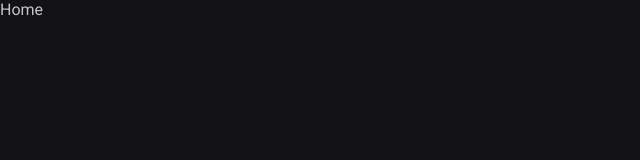
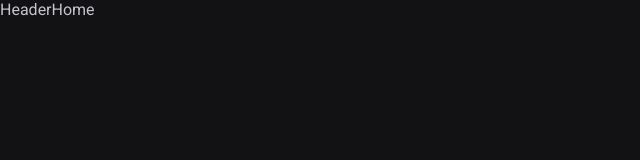
Before and after one commit to Baggio25/02-fundamentos-react-ignite-timer, a React (Vite) app: page / in a window 1280 px wide. Shown: the top 160 px of the page, without its empty margins (0-640 px from the left). Built offline with nearby package versions, Linux system fonts and the light colour scheme.

Commit message:
Root layouts

```diff
--- a/src/Router.tsx
+++ b/src/Router.tsx
@@ -1,13 +1,16 @@
-import {Route, Routes} from 'react-router-dom';
+import { Route, Routes } from "react-router-dom";
 
-import { Home } from './pages/Home';
-import { History } from './pages/History';
+import { Home } from "./pages/Home";
+import { History } from "./pages/History";
+import { DefaultLayout } from "./layouts/DefaultLayout";
 
 export function Router() {
-    return(
-        <Routes>
-            <Route path='/' element={<Home />} />
-            <Route path='/history' element={<History />} />
-        </Routes>
-    )
+  return (
+    <Routes>
+      <Route path="/" element={<DefaultLayout />}>
+        <Route path="/" element={<Home />} />
+        <Route path="/history" element={<History />} />
+      </Route>
+    </Routes>
+  );
 }
--- /dev/null
+++ b/src/components/Header.tsx
@@ -0,0 +1,5 @@
+export function Header(){
+    return(
+        <span>Header</span>
+    )
+}
--- /dev/null
+++ b/src/layouts/DefaultLayout.tsx
@@ -0,0 +1,12 @@
+import { Outlet } from "react-router-dom";
+
+import { Header } from "../components/Header";
+
+export function DefaultLayout() {
+    return(
+        <div>
+            <Header />
+            <Outlet />
+        </div>
+    )
+}
```
